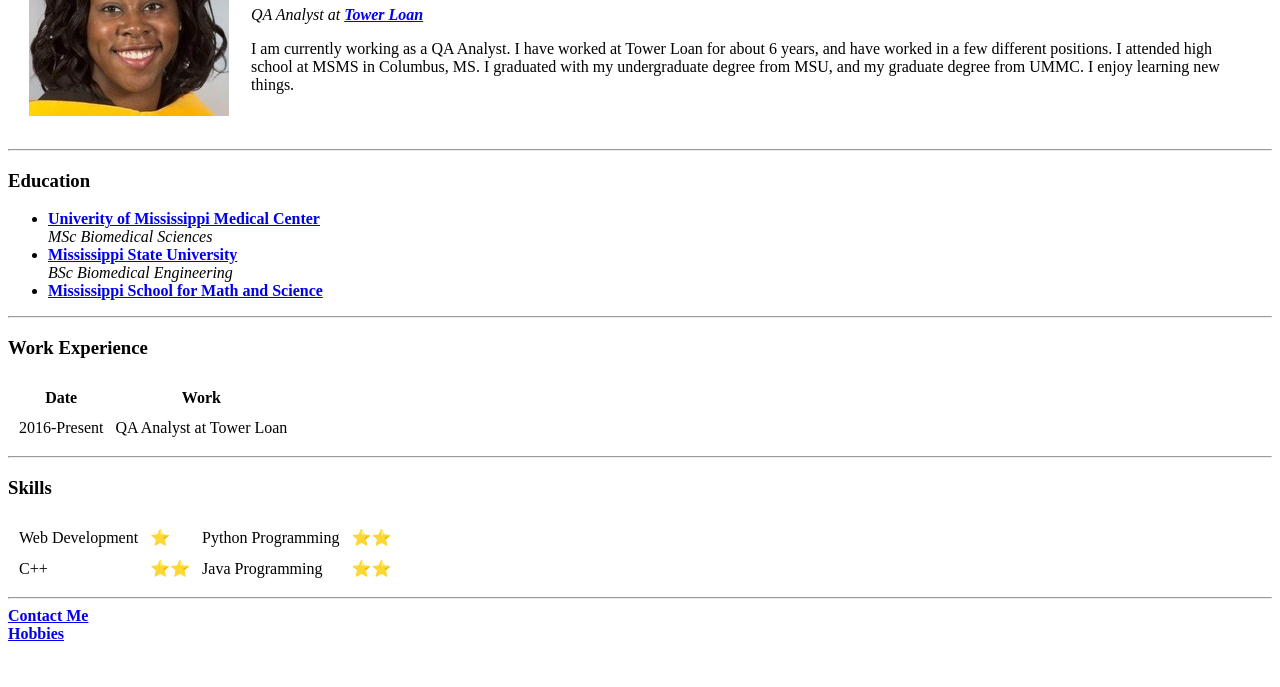
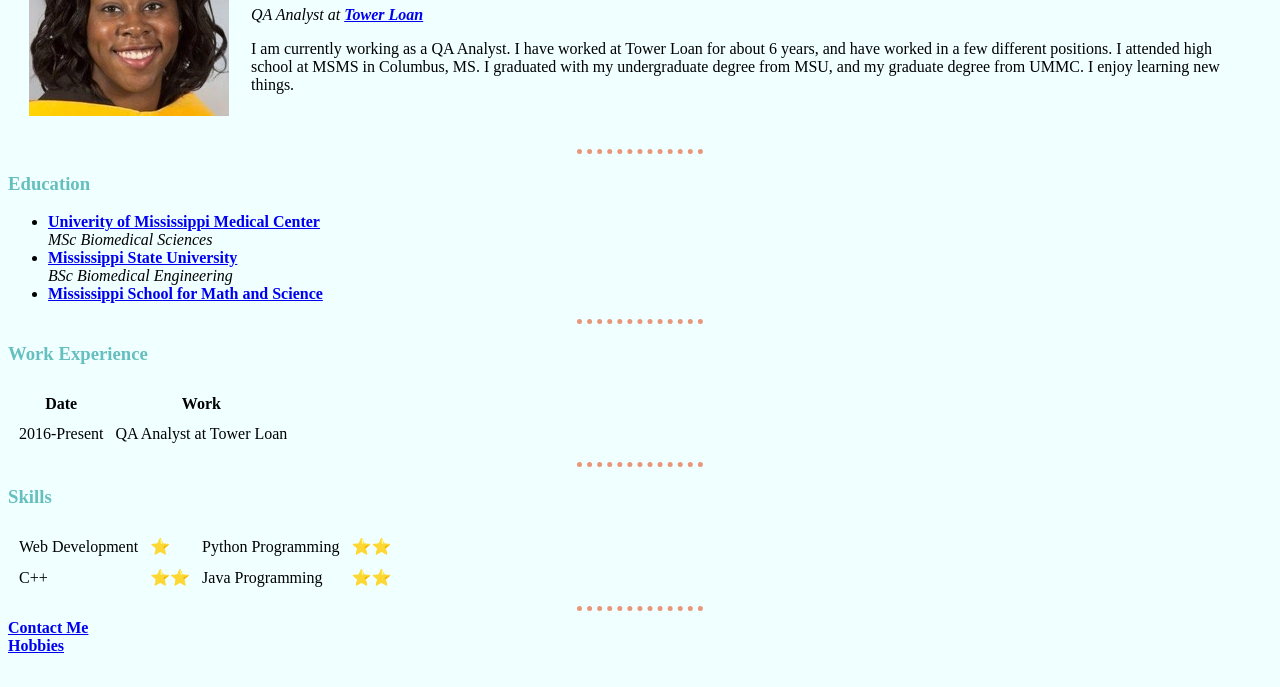
Before and after one commit to kiki92moss/cv, a plain HTML site: page index.html in a window 1280 px wide. Shown: the part 113-800 px from the top of the page. Drawn offline with Linux system fonts and the light colour scheme; files that its build step writes are made by us from their sources; the site is published under a folder, as on GitHub Pages, so addresses that start at the root find nothing.

Commit message:
Update index.html

```diff
--- a/index.html
+++ b/index.html
@@ -4,7 +4,7 @@
 <head>
   <meta charset="utf-8">
   <title>Kiara's World</title>
-  <link rel="stylesheet" href="/ksmoss/cv/blob/main/CSS/styles.css">
+  <link rel="stylesheet" href="ksmoss/cv/blob/main/CSS/styles.css">
 </head>
 
 <body>
```
